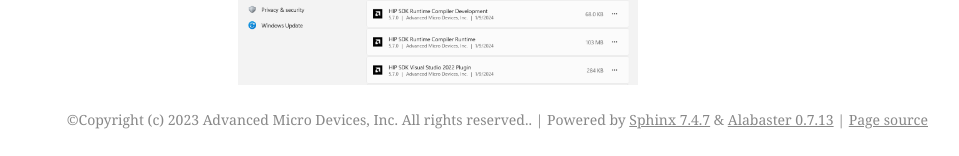
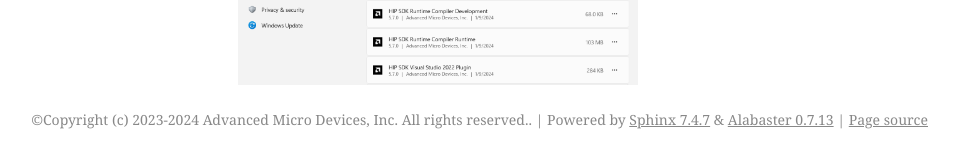
Before and after one commit to ROCm/rocm-install-on-windows, a Sphinx documentation site: the page built from docs/index.rst, in a window 1280 px wide and 900 px high, scrolled down 5064 px. Shown: the part 741-897 px from the top of the window, without its empty margins (182-1141 px from the left). Built offline with Sphinx 7.4.7, drawn with Linux system fonts in a browser that asks for light colours; part of the change alters nothing that is shown.

```diff
--- a/docs/conf.py
+++ b/docs/conf.py
@@ -3,9 +3,6 @@
 # This file only contains a selection of the most common options. For a full
 # list see the documentation:
 # https://www.sphinx-doc.org/en/master/usage/configuration.html
-
-import shutil
-import os
 
 from rocm_docs import ROCmDocs
 
@@ -24,23 +21,14 @@ latex_elements = {
 }
 
 # configurations for PDF output by Read the Docs
-project = "HIP SDK installation on windows"
+project = "HIP SDK installation on Windows"
 author = "Advanced Micro Devices, Inc."
-copyright = "Copyright (c) 2023 Advanced Micro Devices, Inc. All rights reserved."
+copyright = "Copyright (c) 2023-2024 Advanced Micro Devices, Inc. All rights reserved."
 version = "6.0.0"
 release = "6.0.0"
 setting_all_article_info = True
 all_article_info_os = ["windows"]
 all_article_info_author = ""
-
-# pages with specific settings
-article_pages = [
-    {
-        "file":"release",
-        "os":["linux"],
-        "date":"2023-07-27"
-    }
-]
 
 exclude_patterns = ['temp']
 
```
